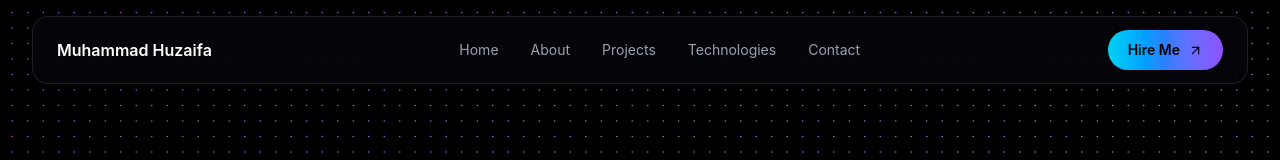
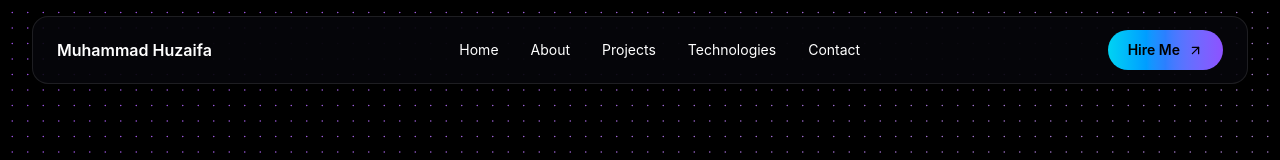
Before and after one commit to izafi/muhammad-huzaifa-portfolio, a React (Vite) app: page / in a window 1280 px wide. Shown: the top 160 px of the page. Built offline with nearby package versions, Linux system fonts and the light colour scheme.

Commit message:
fix: update Navbar styling for improved visibility and hover effects

```diff
--- a/src/components/Navbar.jsx
+++ b/src/components/Navbar.jsx
@@ -24,7 +24,7 @@ const Navbar = () => {
             className="flex items-center gap-3"
             onClick={() => setIsOpen(false)}
           >
-            <span className="hidden sm:block text-white font-semibold">
+            <span className="sm:block text-white font-semibold">
               Muhammad Huzaifa
             </span>
           </a>
@@ -35,7 +35,7 @@ const Navbar = () => {
               <a
                 key={link.name}
                 href={link.href}
-                className="text-sm text-gray-400 hover:text-white transition-colors duration-300"
+                className="text-sm text-white hover:text-[#7C60FF] transition-colors duration-300"
               >
                 {link.name}
               </a>
```
